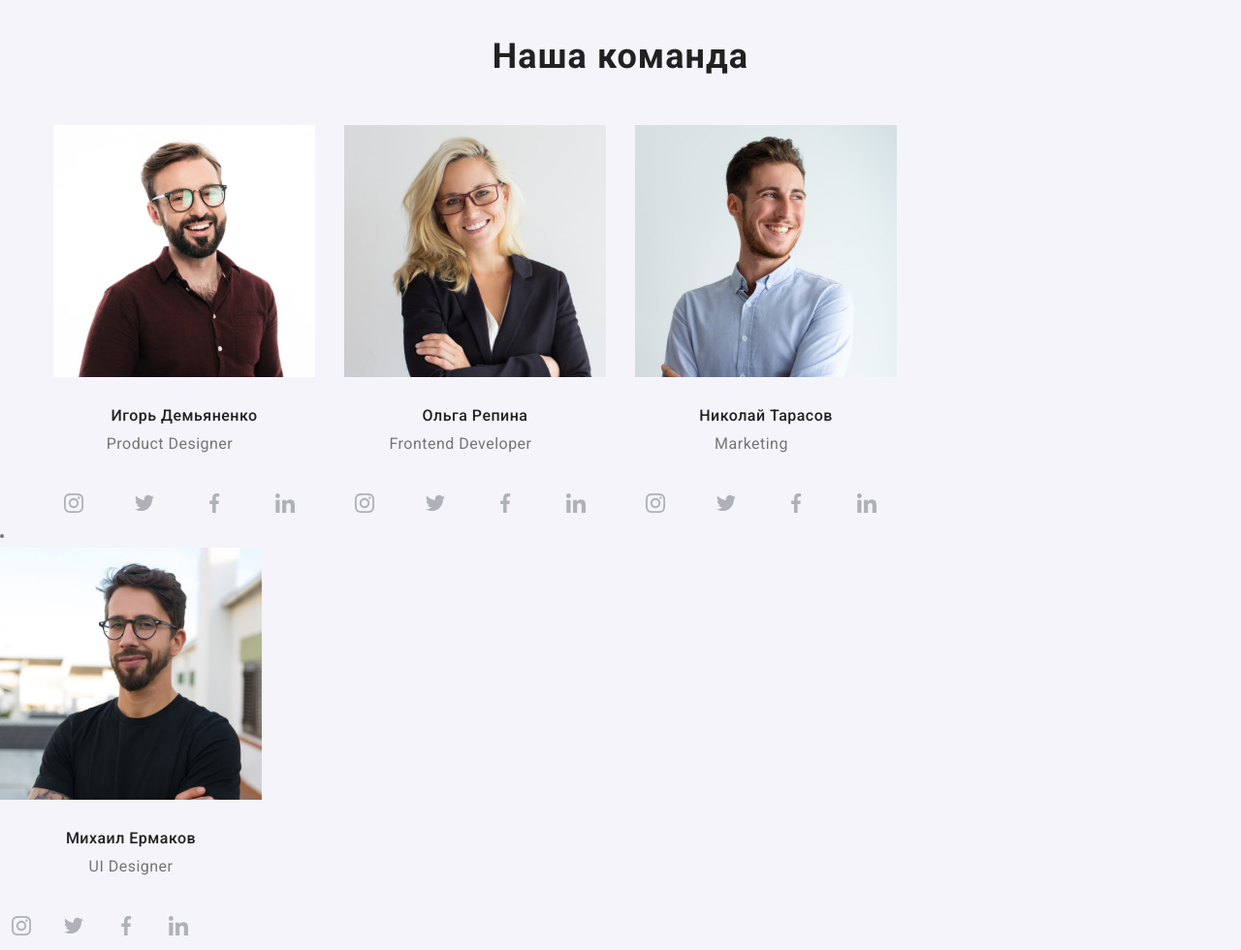
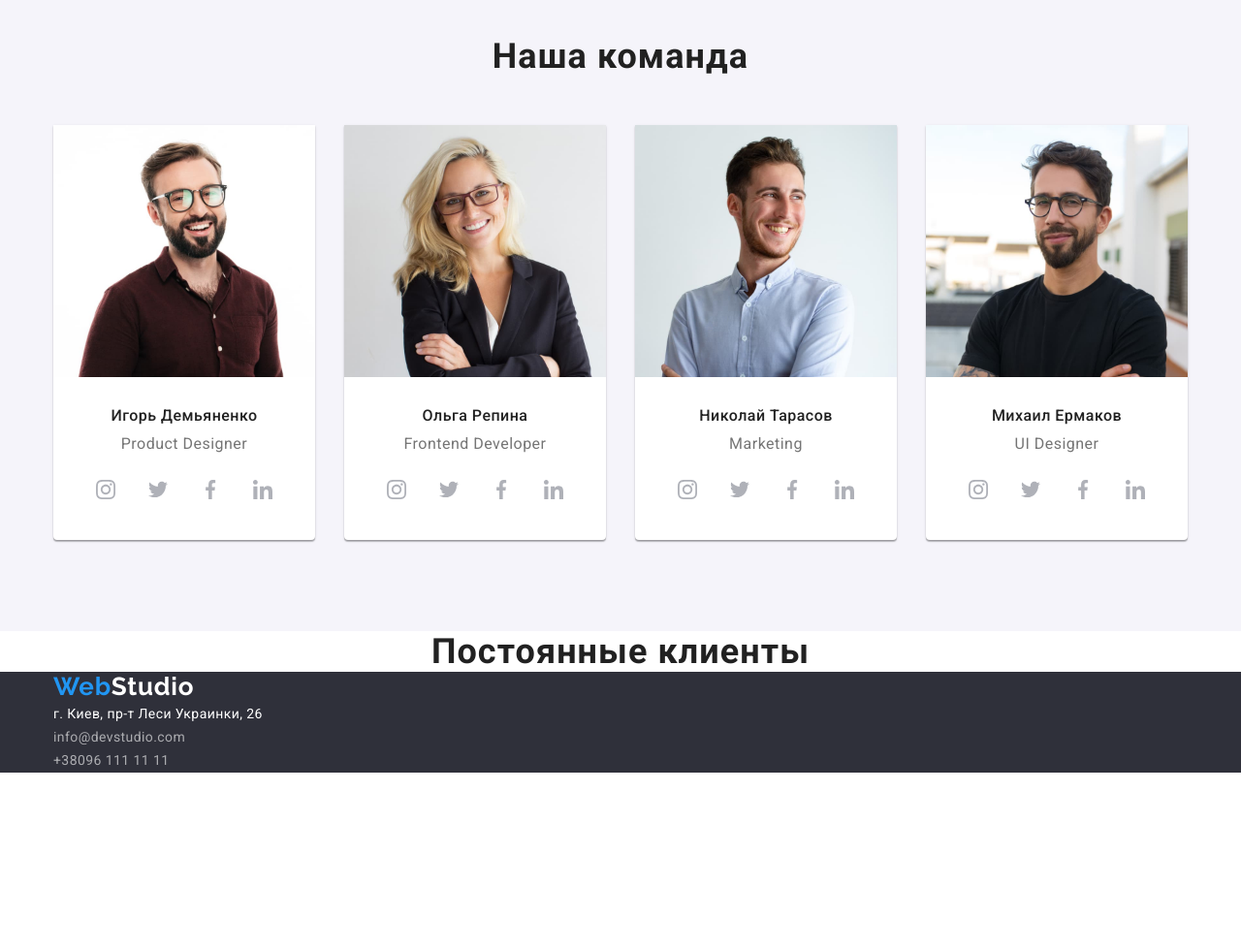
Before and after one commit to Milliardow/go-it-markup-hw-03, a plain HTML site: page index.html in a window 1280 px wide. Shown: the part 1660-2640 px from the top of the page at 97% size. After the commit the page ends 2457 px from the top, so only its background shows below. Drawn offline with nearby package versions, Linux system fonts and the light colour scheme.

Commit message:
social
доделаем линки для соц сетей

```diff
--- a/css/style.css
+++ b/css/style.css
@@ -318,6 +318,9 @@ ul {
   padding: 0px;
 }
 .command-social {
+  padding-bottom: 30px;
+  padding-right: 32px;
+  padding-left: 32px;
   display: flex;
 }
 .command-name {
@@ -336,14 +339,23 @@ ul {
 .command-name.margin {
   margin-right: 0px;
 }
+.command-prof.margin {
+  margin-right: 0px;
+}
+
 .command-item {
+  box-shadow: 0px 1px 3px rgba(0, 0, 0, 0.12), 0px 1px 1px rgba(0, 0, 0, 0.14),
+    0px 2px 1px rgba(0, 0, 0, 0.2);
+  border-radius: 0px 0px 4px 4px;
+
+  background-color: var(--logo-white-color);
   width: 270px;
 }
 .command-list-item {
   width: 44px;
   height: 44px;
 }
-.command-list-item:not(last-child) {
+.command-list-item:not(:last-child) {
   margin-right: 10px;
 }
 .command-link {
@@ -356,11 +368,15 @@ ul {
   align-items: center;
   color: #afb1b8;
 }
+.command-link:hover {
+  background-color: var(--button-primary-color);
+  color: var(--logo-white-color);
+}
 .svg-command {
   fill: currentColor;
 }
 .command-prof {
-  padding-bottom: 30px;
+  padding-bottom: 16px;
   margin-top: 10px;
   font-weight: 400;
   font-size: 16px;
--- a/index.html
+++ b/index.html
@@ -112,10 +112,10 @@
             Наша команда
         </h2>
         <ul class="command-list">
-            <li class="command-item"><img src="./image/4.jpg" width="270" alt="Игорь Демьяненко" />
+            <li class="command-item"><img src="./image/4.jpg" width="270" height="428" alt="Игорь Демьяненко" />
                 <div>
                     <h3 class="command-name margin">Игорь Демьяненко</h3>
-                    <p class="command-prof">Product Designer</p>
+                    <p class="command-prof margin">Product Designer</p>
                         <ul class="command-social">
                             <li class="command-list-item">
                                 <a class="command-link">
@@ -148,10 +148,10 @@
                         </ul>
                 </div>
             </li>
-            <li class="command-item"><img src="./image/5.jpg" width="270" alt="Ольга Репина"/>
+            <li class="command-item"><img src="./image/5.jpg" width="270" height="428" alt="Ольга Репина"/>
                 <div>
                     <h3 class="command-name margin">Ольга Репина</h3>
-                    <p class="command-prof">Frontend Developer</p>
+                    <p class="command-prof margin">Frontend Developer</p>
                         <ul class="command-social">
                             <li class="command-list-item">
                                 <a class="command-link">
@@ -184,7 +184,11 @@
                         </ul>
                 </div>
             </li>
-            <li class="command-item"><img src="./image/6.jpg" width="270" alt="Николай Тарасов" /><div></div><h3 class="command-name margin">Николай Тарасов</h3><p class="command-prof">Marketing</p>
+            <li class="command-item"><img src="./image/6.jpg" width="270" height="428" alt="Николай Тарасов" /
+>
+                <div>
+                <h3 class="command-name margin">Николай Тарасов</h3>
+                <p class="command-prof margin">Marketing</p>
                 <ul class="command-social">
                 <li class="command-list-item"><a class="command-link">
                     <svg class="svg-command" width="20" height="20">
@@ -210,8 +214,11 @@
                             </use>
 
                         </svg></a></li>
-            </ul></div></li>
-            <li class="command-item"><img src="./image/7.jpg" width="270" alt="Михаил Ермаков" /><div></div><h3 class="command-name margin">Михаил Ермаков</h3><p class="command-prof">UI Designer</p>
+                                   </ul>
+            <li class="command-item"><img src="./image/7.jpg" width="270" height="428" alt="Михаил Ермаков" />
+                <div>
+                    <h3 class="command-name margin">Михаил Ермаков</h3>
+                    <p class="command-prof margin">UI Designer</p>
                     <ul class="command-social">
                         <li class="command-list-item"><a class="command-link">
                                 <svg class="svg-command" width="20" height="20">
@@ -237,8 +244,42 @@
                                     </use>
 
                                 </svg></a></li>
-            </ul></div></li>
                     </ul>
+                </div>
+            </li>
+            </ul>
+
+    </section>
+    <!-- client sections-->
+    <section class="clients">
+        <div class="container">
+            <h2>
+                Постоянные клиенты
+            </h2>
+            <ul>
+                <li>
+
+                </li>
+                <li>
+
+                </li>
+                <li>
+
+                </li>
+                <li>
+
+                </li>
+                <li>
+
+                </li>
+                <li>
+
+                </li>
+            </ul>
+
+
+        </div>
+
     </section>
 </main>
 <!-- FOOTER SECTION -->
```
Lines whose indentation alone changed are shown as unchanged.
